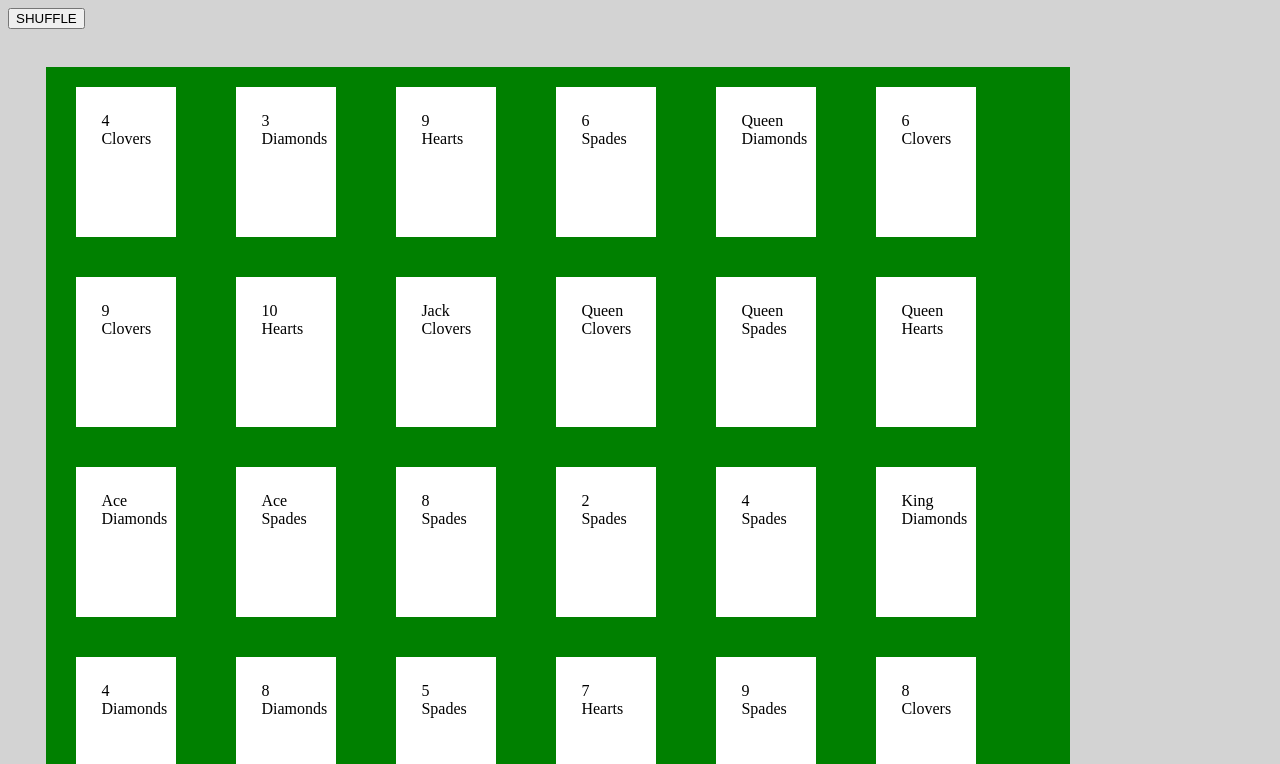
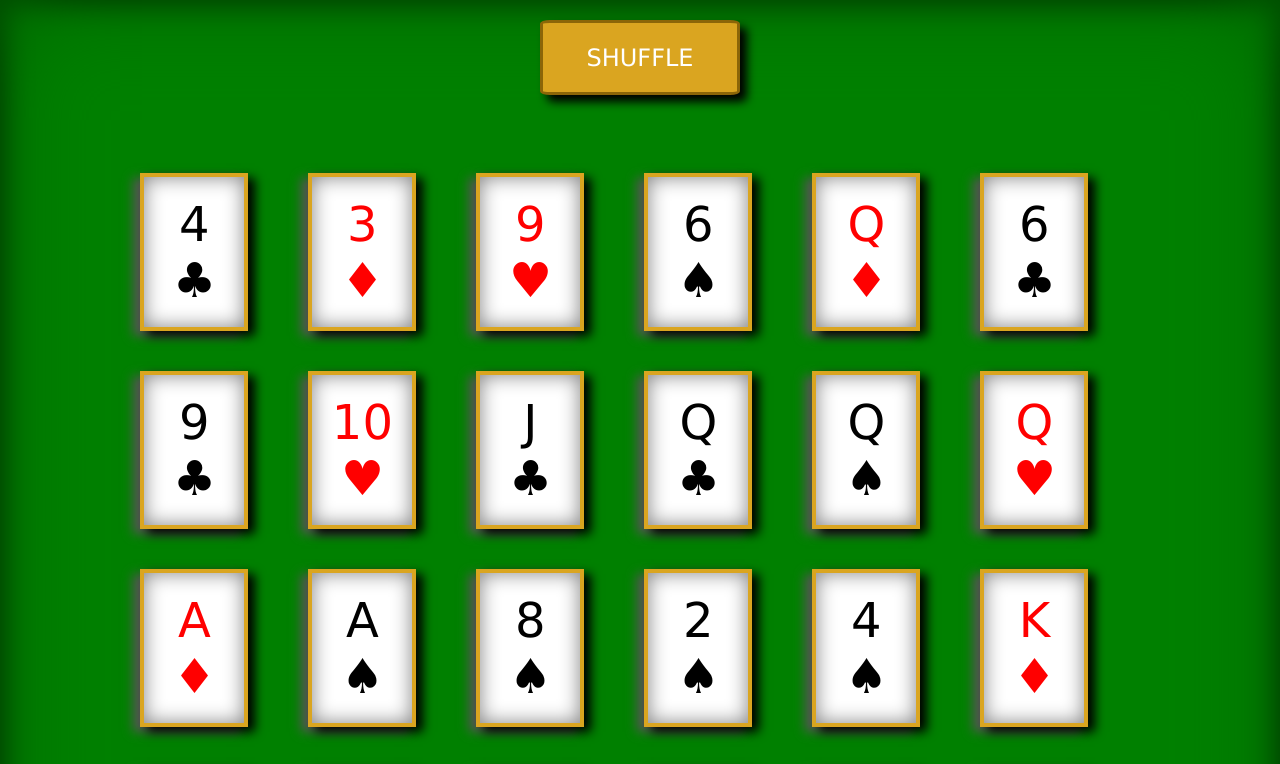
Before and after one commit to Eleanor-Shellstrop/deck-of-cards, a plain HTML site: page index.html in a window 1280 px wide. Both pictures are taken after a click on the button "SHUFFLE". Shown: the top 764 px of the page. Drawn offline with Linux system fonts and the light colour scheme.

Commit message:
CSS card and board styles, JS for red on hearts & diamonds

```diff
--- a/script.js
+++ b/script.js
@@ -18,8 +18,9 @@ class Deck {
       this.cards = [];
   }
   createDeck() {
-      const values = ["2", "3", "4", "5", "6", "7", "8", "9", "10", "Jack", "Queen", "King", "Ace"];
-      const suits = ["Hearts", "Diamonds", "Spades", "Clovers"];
+      const values = ["2", "3", "4", "5", "6", "7", "8", "9", "10", "J", "Q", "K", "A"];
+      const suits = ["&#9829;", "&#9830;", "&#9824;", "&#9827;"];
+      // Hearts, Diamonds, Spades and Clubs (respectively) in HTML code
       for (let i = 0; i < values.length; i++) {
           for (let j = 0; j < suits.length; j++) {
               Card.value = values[i];
@@ -79,5 +80,14 @@ newDeck.addEventListener('click', () => {
     div.className = 'card';
     div.innerHTML += deal.cards[i].value + " " + deal.cards[i].suit;
     dealCards.appendChild(div);
+
+    //Change color to red if hearts or diamonds for both player and computer cards
+
+    if (deal.cards[i].suit == "&#9829;" || deal.cards[i].suit == "&#9830;") {
+      div.style.color = 'red';
+  } else {
+      div.style.color = 'black';
+  };
+
   }
 })
--- a/style.css
+++ b/style.css
@@ -1,22 +1,59 @@
+* {
+    font-family: Verdana, Geneva, Tahoma, sans-serif;
+}
+
 body {
-    background-color: lightgray;
+    background-color: green;
     width: 100%;
     height: 100%;
+    min-width: fit-content;
+    min-height: 800px;
+    display: flex;
+    flex-direction: column;
+    justify-content: center;
+    box-shadow: inset 0px 0px 100px darkgreen,
+                inset 0px 0px 30px black;
+    margin: 0 auto;
 }
 
 #board {
     margin: 3%;
-    background-color: green;
     display: flex;
     flex-wrap: wrap;
-    width: 80%;
+    width: 90%;
     height: 100%;
+    justify-content: center;
+}
+
+#shuffleButton {
+    min-height: 75px;
+    min-width: 200px;
+    border-radius: 5%;
+    border: 3px solid rgb(139, 102, 8);
+    background-color: goldenrod;
+    box-shadow: 7px 7px 10px black;
+    color: white;
+    margin: 20px auto;
+    font-size: 1.5rem;
 }
 
 .card {
     background-color: white;
+    border: 4px solid goldenrod;
     padding: 25px;
     margin: 20px 30px;
     width: 50px;
     height: 100px;
+    display: flex;
+    justify-content: center;
+    align-items: center;
+    font-size: 3rem;
+    text-align: center;
+    box-shadow: 7px 5px 10px black,
+                -7px 5px 10px rgb(88, 87, 87),
+                inset 0px 0px 20px gray;
 }
+
+.card ♥ {
+    color: red;
+}
```
